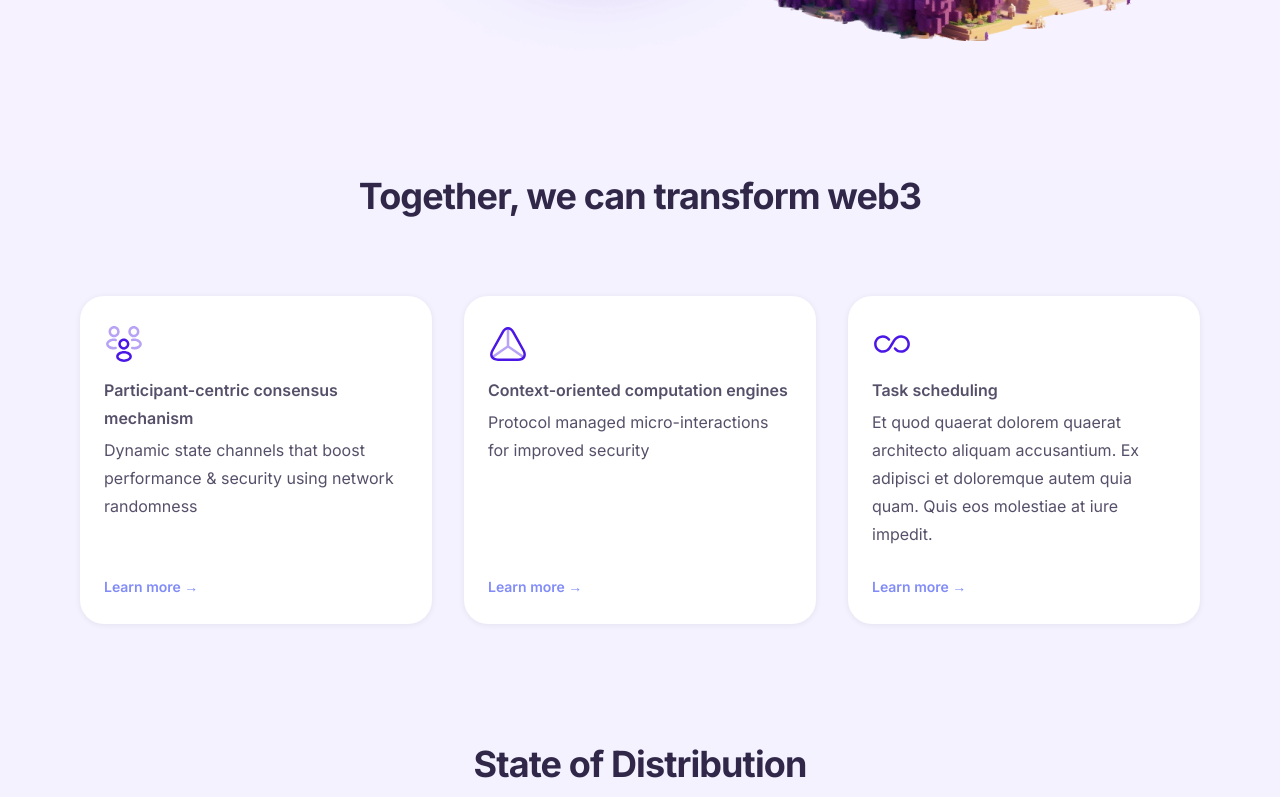
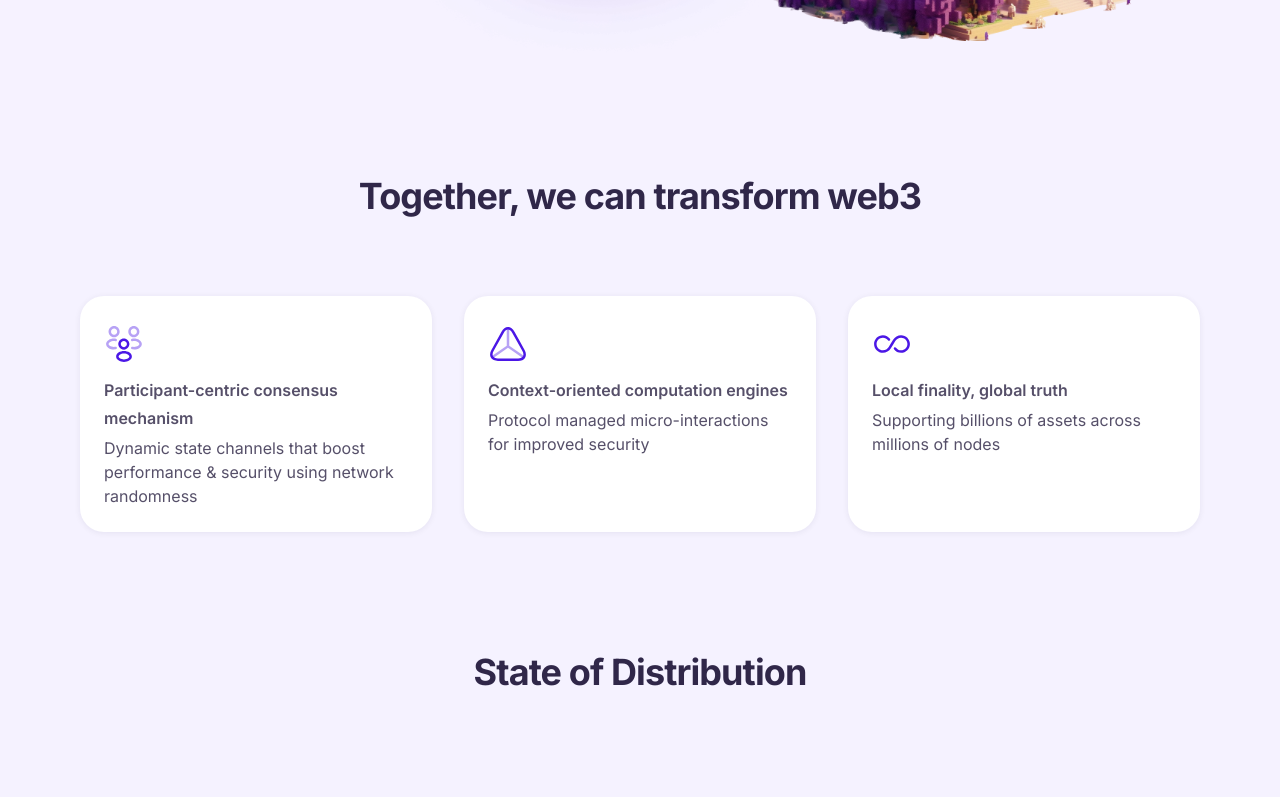
Before and after one commit to moinetworkllc/airdrop-web, a Next.js app: page / in a window 1280 px wide. Shown: the part 399-1196 px from the top of the page. Built offline with nearby package versions, Linux system fonts and the light colour scheme.

Commit message:
cosmetic change

```diff
--- a/src/components/LandingComp/StepForward.js
+++ b/src/components/LandingComp/StepForward.js
@@ -14,14 +14,14 @@ const primaryFeatures = [
     name: "MOI Guardians",
     description:
       "Run a MOI Pod to validate transactions and secure the MOI network",
-    href: "#",
+    href: "https://voyage.moi.technology/",
     lightImage: "light-guardians",
-    darkImage: "dark-guardians"
+    darkImage: "dark-guardians",
   },
   {
     name: "MOI Nation",
     description: "Perform small but crucial tasks as a CitZen to spread awareness about MOI",
-    href: "#",
+    href: "https://moination.com/",
     lightImage: "light-nation",
     darkImage: "dark-nation"
   },
@@ -29,7 +29,7 @@ const primaryFeatures = [
     name: "MOI Ambassadors",
     description:
       "Nurture and support the MOI community by educating and connecting members",
-    href: "#",
+    href: "https://medium.com/moi-technology/introducing-the-moi-ambassador-program-towards-the-million-nodes-billion-interactions-1513521ece54",
     lightImage: "light-ambassadors",
     darkImage: "dark-ambassadors"
   },
--- a/src/components/LandingComp/WhyMoi.js
+++ b/src/components/LandingComp/WhyMoi.js
@@ -24,9 +24,8 @@ const primaryFeatures = [
     icon: <Context />,
   },
   {
-    name: "Task scheduling",
-    description:
-      "Et quod quaerat dolorem quaerat architecto aliquam accusantium. Ex adipisci et doloremque autem quia quam. Quis eos molestiae at iure impedit.",
+    name: "Local finality, global truth",
+    description: "Supporting billions of assets across millions of nodes",
     href: "#",
     icon: <NativeAssetIcon />,
   }
@@ -50,21 +49,13 @@ const WhyMoi = () => {
               >
                 <div className="flex flex-col gap-y-4 items-start px-6">
                   <div className="h-10 w-10 inline-flex">{feature.icon}</div>
-                  <div className="text-base font-semibold leading-7 text-moi-purple-700">
+                  <div className="text-base lg:text-md font-semibold leading-7 text-moi-purple-700">
                     {feature.name}
                   </div>
                 </div>
 
-                <div className="mt-1 flex flex-auto flex-col text-base leading-7 text-moi-purple-700 px-6">
-                  <p className="flex-auto">{feature.description}</p>
-                  <p className="mt-6">
-                    <a
-                      href={feature.href}
-                      className="text-sm font-semibold leading-6 text-indigo-400"
-                    >
-                      Learn more <span aria-hidden="true">→</span>
-                    </a>
-                  </p>
+                <div className="mt-1 flex flex-auto flex-col text-moi-purple-700 px-6">
+                  <p className="flex-auto text-sm lg:text-base leading-7">{feature.description}</p>
                 </div>
               </div>
             ))}
```
